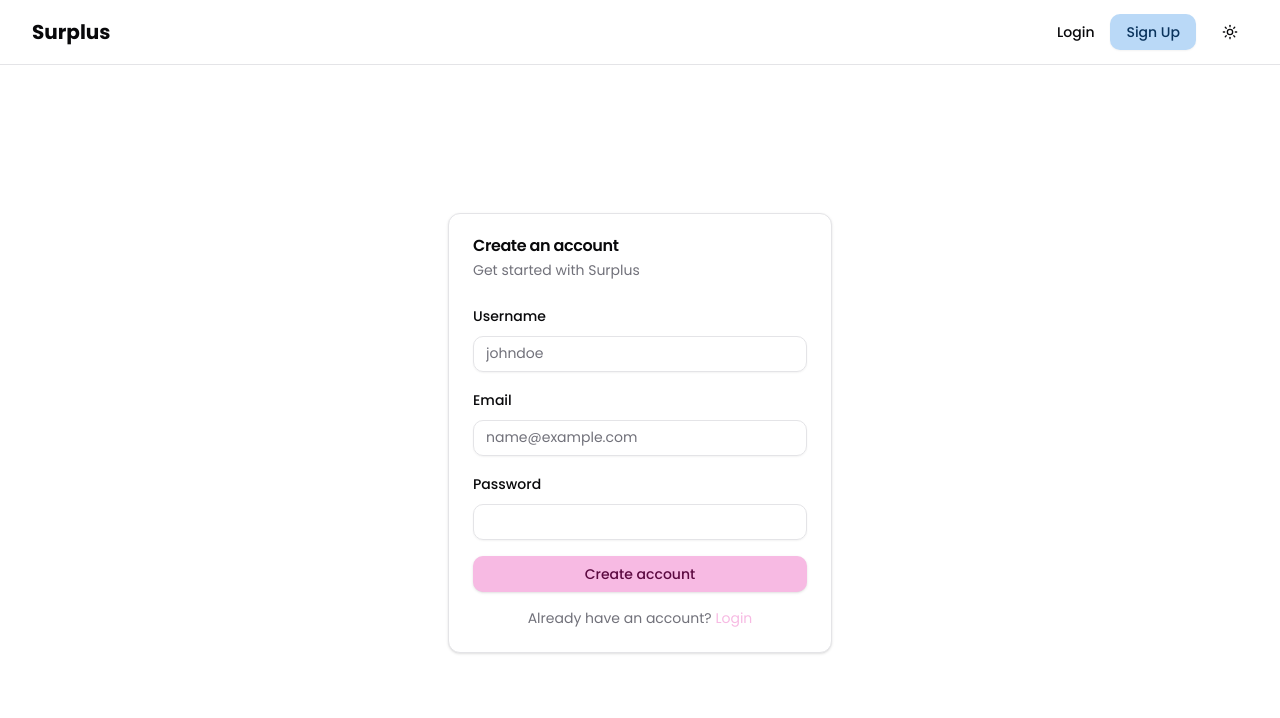
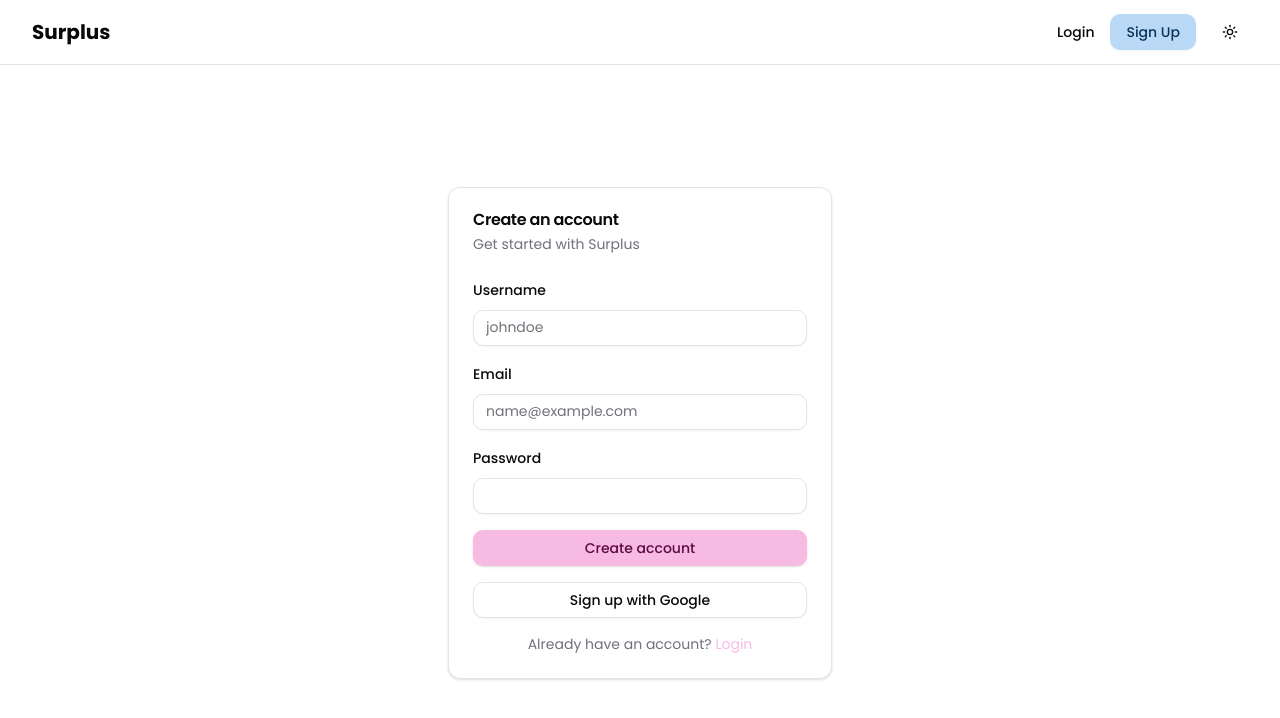
Before and after one commit to SaqAsh/Surplus, a Next.js app in the folder Website/surplus/: page /signup in a window 1280 px wide. Shown: the top 718 px of the page. Built offline with nearby package versions, Linux system fonts and the light colour scheme; no server answers.

Commit message:
Add sign up with Google

```diff
--- a/Website/surplus/app/signup/page.tsx
+++ b/Website/surplus/app/signup/page.tsx
@@ -9,6 +9,7 @@ import { Label } from "@/components/ui/label"
 import { Card, CardContent, CardDescription, CardHeader, CardTitle } from "@/components/ui/card"
 import Link from "next/link"
 import { signup } from './firebase_auth_db';
+import { signInWithGooglePopup } from '../login/firebase_auth_db';
 import { changeUsername } from '../firebase_database';
 
 export default function SignUp() {
@@ -79,6 +80,21 @@ export default function SignUp() {
               <Button className="w-full" type="submit" disabled={isLoading}>
                 {isLoading ? "Creating account..." : "Create account"}
               </Button>
+              <Button className="w-full mt-2" variant="outline" onClick={async () => {
+                try {
+                  const result = await signInWithGooglePopup();
+                  if (result.success) {
+                    router.push('/');
+                  } else {
+                    console.error(result.errorMessage || 'An error occurred during Google login');
+                  }
+                } catch (error) {
+
+                  console.error('Error during Google login:', error);
+                }
+              }}>
+                Sign up with Google
+              </Button>
               <p className="text-center text-sm text-muted-foreground">
                 Already have an account?{" "}
                 <Link href="/login" className="text-primary hover:underline">
```
Also changed, not shown: Website/surplus/app/signup/firebase_auth_db.js (+1 -26 lines).
